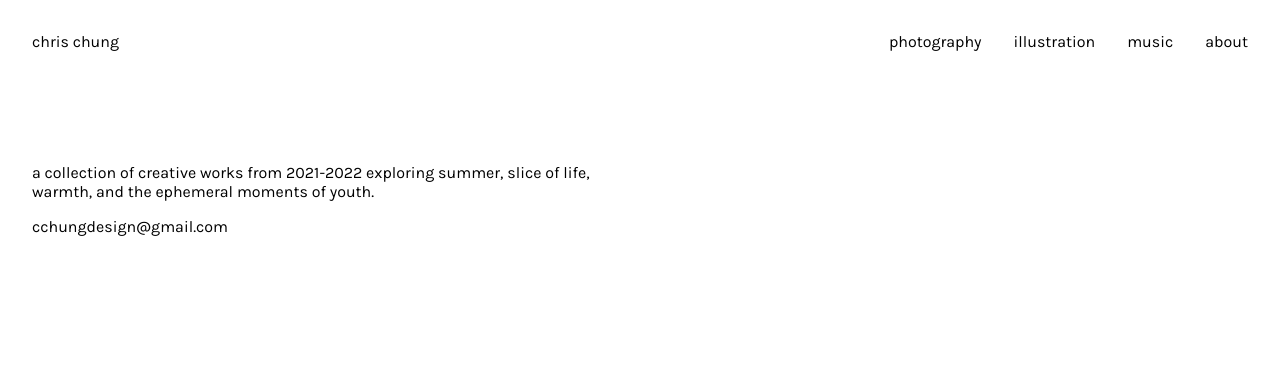
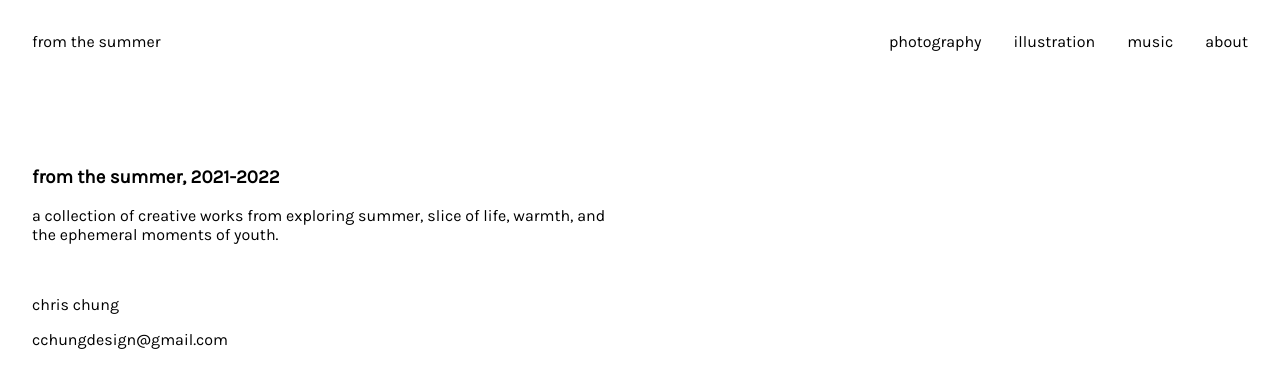
Before and after one commit to cchungdesign/from-the-summer, a Next.js app: page /about in a window 1280 px wide. Shown: the top 388 px of the page. Built offline with nearby package versions, Linux system fonts and the light colour scheme.

Commit message:
removed h1

```diff
--- a/components/header.js
+++ b/components/header.js
@@ -5,7 +5,7 @@ import Link from 'next/link';
 export default function Header() {
   return (
   <header className={styles.header}>
-    <Link href="/">chris chung</Link>
+    <Link href="/">from the summer</Link>
     <div className={styles.navbar}>
       <Link href="/photography">
             <a>photography</a>
--- a/components/home.module.css
+++ b/components/home.module.css
@@ -1,3 +1,3 @@
-.gallery {
+/* .gallery {
     max-width: 600px;
-}
+} */
--- a/pages/about.js
+++ b/pages/about.js
@@ -5,7 +5,10 @@ import Layout from '../components/layout.js';
 export default function About() {
     return (
         <Layout>
-            <p>a collection of creative works from 2021-2022 exploring summer, slice of life, warmth, and the ephemeral moments of youth.</p>
+            <h3>from the summer, 2021-2022</h3>
+            <p>a collection of creative works from exploring summer, slice of life, warmth, and the ephemeral moments of youth.</p>
+            <br/>
+            <p>chris chung</p>
             <a href="mailto:cchungdesign@gmail.com">cchungdesign@gmail.com</a>
         </Layout>
     )
```
Also changed, not shown: pages/index.js (+5 -5 lines).
